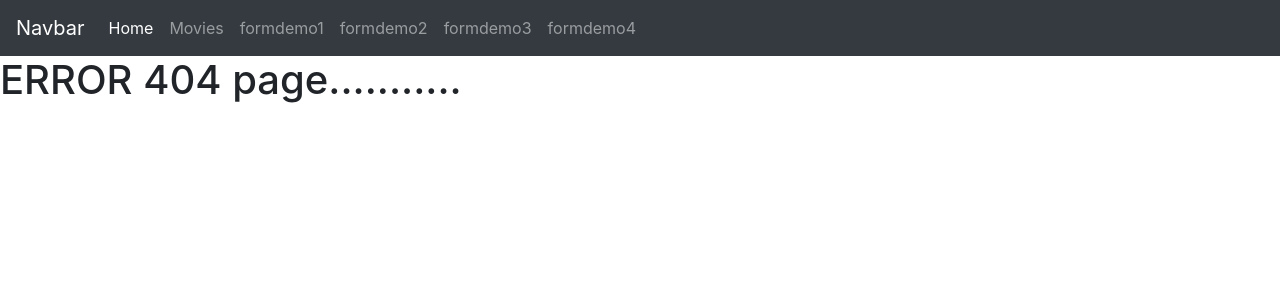
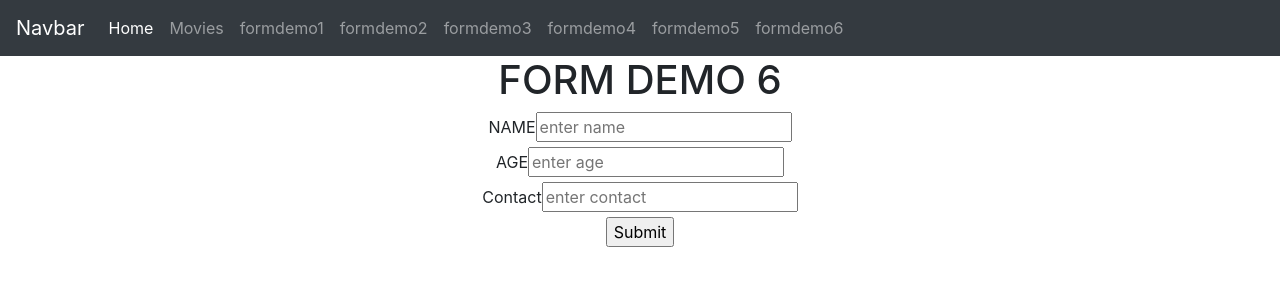
Before and after one commit to samirvithlani/internship_mern_2025_2_react, a React (Vite) app: page /formdemo6 in a window 1280 px wide. Before the commit this address had no page. Shown: the top 300 px of the page. Built offline with nearby package versions, Linux system fonts and the light colour scheme.

Commit message:
validation

```diff
--- a/src/App.jsx
+++ b/src/App.jsx
@@ -23,6 +23,8 @@ import { FormDemo1 } from './components/forms/FormDemo1'
 import { FormDemo2 } from './components/FormDemo2'
 import { FormDemo3 } from './components/forms/FormDemo3'
 import { FormDemo4 } from './components/forms/FormDemo4'
+import { FormDemo5 } from './components/forms/FormDemo5'
+import { FormDemo6 } from './components/forms/FormDemo6'
 
 
 function App() {
@@ -41,6 +43,8 @@ function App() {
         <Route path='/formdemo2' element ={<FormDemo2/>}></Route>
         <Route path='/formdemo3' element ={<FormDemo3/>}></Route>
         <Route path='/formdemo4' element ={<FormDemo4/>}></Route>
+        <Route path='/formdemo5' element = {<FormDemo5/>}></Route>
+        <Route path='/formdemo6' element = {<FormDemo6/>}></Route>
         {/* <Route path="/*" element ={<h1>ERROR 404</h1>}></Route> */}
         <Route path="/*" element = {<Error404/>}></Route>
       </Routes>
--- a/src/components/Navbar.jsx
+++ b/src/components/Navbar.jsx
@@ -52,6 +52,16 @@ export const Navbar = () => {
               formdemo4
               </Link>
             </li>
+            <li class="nav-item">
+              <Link class="nav-link" to="/formdemo5">
+              formdemo5
+              </Link>
+            </li>
+            <li class="nav-item">
+              <Link class="nav-link" to="/formdemo6">
+              formdemo6
+              </Link>
+            </li>
 
           </ul>
         </div>
--- /dev/null
+++ b/src/components/forms/FormDemo5.jsx
@@ -0,0 +1,74 @@
+import React from 'react'
+import { useForm } from 'react-hook-form'
+
+export const FormDemo5 = () => {
+
+
+    const {register,handleSubmit,formState:{errors}} = useForm()
+    console.log("errors",errors)
+    const submitHandler = (data)=>{
+        alert("subbmited...")
+        console.log(data)
+    }
+
+
+    const validationSchema ={
+        ageValidator:{
+            required:{
+                value:true,
+                message:"Age is required"
+            }
+        },
+        emailValidator:{
+            required:{
+                value:true,
+                message:"email is required*"
+            },
+            minLength:{
+                value:5,
+                message:"lenght min 5*"
+            }
+        }
+    }
+
+
+  return (
+    <div style={{textAlign:"center"}}>
+        <h1>FORM WITH VALIDATION.</h1>
+        <form onSubmit={handleSubmit(submitHandler)}>
+
+            <div>
+                <label>NAME</label>
+                <input type='text' placeholder='enter name' {...register("name",{required:{value:true,message:"Name is required*"}})}></input>
+                {/* {errors.name.message} */}
+                {/* {
+                    errors.name && errors.name.message
+                } */}
+                {
+                    errors.name?.message
+                }
+            </div>
+            <div>
+                <label>AGE</label>
+                <input type='number' placeholder='enter age' {...register("age",validationSchema.ageValidator)}></input>
+                <span>
+                    {
+                        errors.age?.message
+                    }
+                </span>
+            </div>
+            <div>
+                <label>EMAIL</label>
+                <input type='text' placeholder='enter email' {...register("email",validationSchema.emailValidator)}></input>
+                <span style={{color:"red"}}>
+                    {errors.email?.message}
+                </span>
+            </div>
+            <div>
+                <input type='submit'></input>
+            </div>
+
+        </form>
+    </div>
+  )
+}
--- /dev/null
+++ b/src/components/forms/FormDemo6.jsx
@@ -0,0 +1,82 @@
+import React from 'react'
+import { useForm } from 'react-hook-form'
+
+export const FormDemo6 = () => {
+
+    const {handleSubmit,register,formState:{errors}}=useForm()
+
+    const submitHandler = (data)=>{
+        console.log(data)
+    }
+
+    const validationSchema  ={
+        nameValidator:{
+            required:{
+                value:true,
+                message:"name is reuired..."
+            }
+        },
+        ageValidator:{
+            required:{
+                value:true,
+                message:"age is required*"
+            },
+            min:{
+                value:18,
+                message:"min age 18"
+            },
+            max:{
+                value:60,
+                message:"max age 60"
+            }
+        },
+        contactValidator:{
+            required:{
+                value:true,
+                message:"contact is required*"
+            },
+            pattern:{
+                //regex
+                value:/[6-9]{1}[0-9]{9}/,
+                message:"contact is not valid...."
+            }
+        }
+    }
+
+  return (
+    <div style={{textAlign:"center"}}>
+        <h1>FORM DEMO 6</h1>
+        <form onSubmit={handleSubmit(submitHandler)}>
+            <div>
+                <label>NAME</label>
+                <input type='text' placeholder='enter name' {...register("fname",validationSchema.nameValidator)}></input>
+                <span style={{color:"red"}}>
+                    {
+                        errors.fname?.message
+                    }
+                </span>
+            </div>
+            <div>
+                <label>AGE</label>
+                <input type='text' placeholder='enter age' {...register("age",validationSchema.ageValidator)}></input>
+                <span style={{color:"red"}}>
+                    {errors.age?.message}
+                </span>
+            </div>
+            <div>
+                <label>Contact</label>
+                <input type='text' placeholder='enter contact' {...register("contact",validationSchema.contactValidator)}></input>
+                <span style={{color:"red"}}>
+                    {
+                        errors.contact?.message
+                    }
+                </span>
+            </div>
+            <div>
+                <input type='submit'></input>
+            </div>
+
+        </form>
+    </div>
+  )
+}
```
Also changed, not shown: th.txt.
